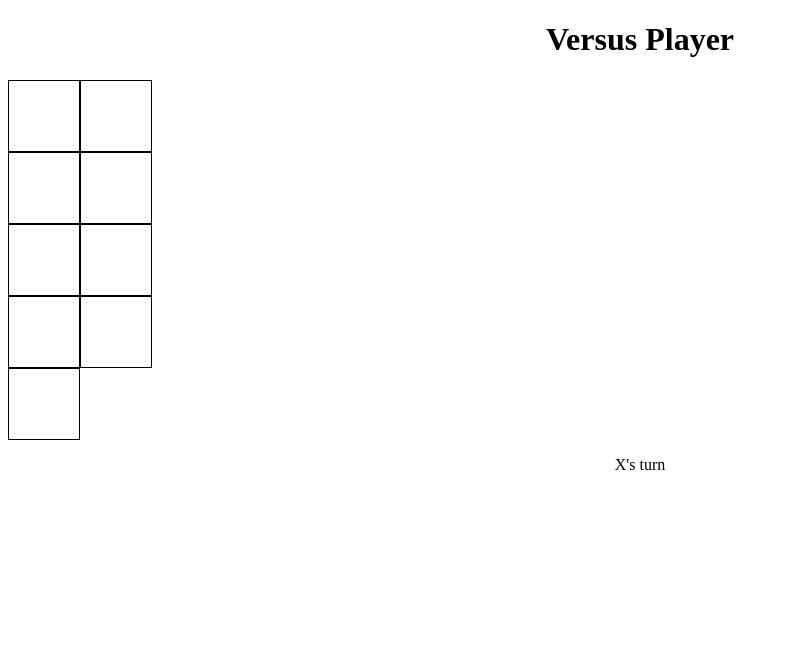
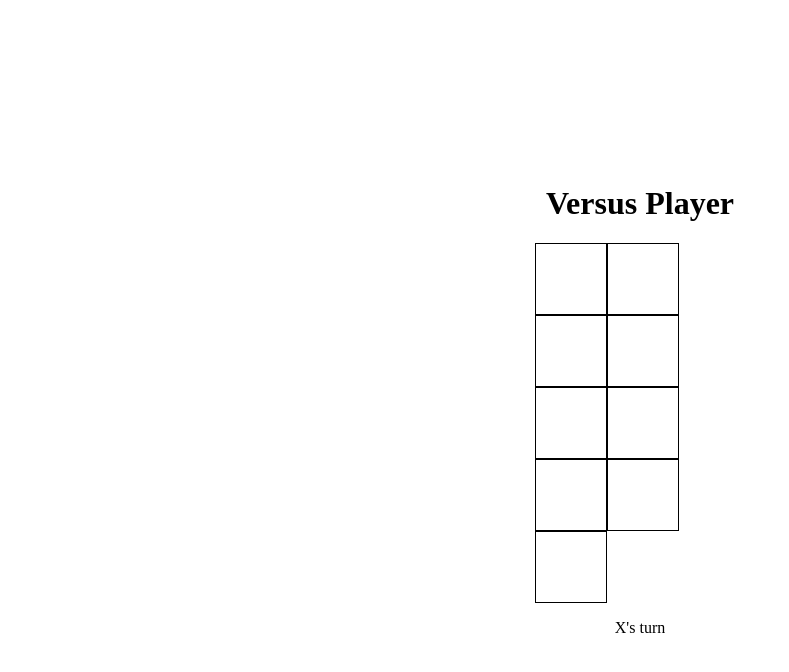
Before and after one commit to JavidFlowMaster/TicTacToe, a plain HTML site: page index.html in a window 1280 px wide. Shown: the whole page, without its empty margins (0-789 px from the left). Drawn offline with Linux system fonts and the light colour scheme.

Commit message:
Update style.css

```diff
--- a/style.css
+++ b/style.css
@@ -1,3 +1,11 @@
+.container {
+  display: flex;
+  flex-direction: column;
+  justify-content: center;
+  align-items: center;
+  height: 100vh;
+}
+
 #board {
   display: flex;
   flex-wrap: wrap;
```
